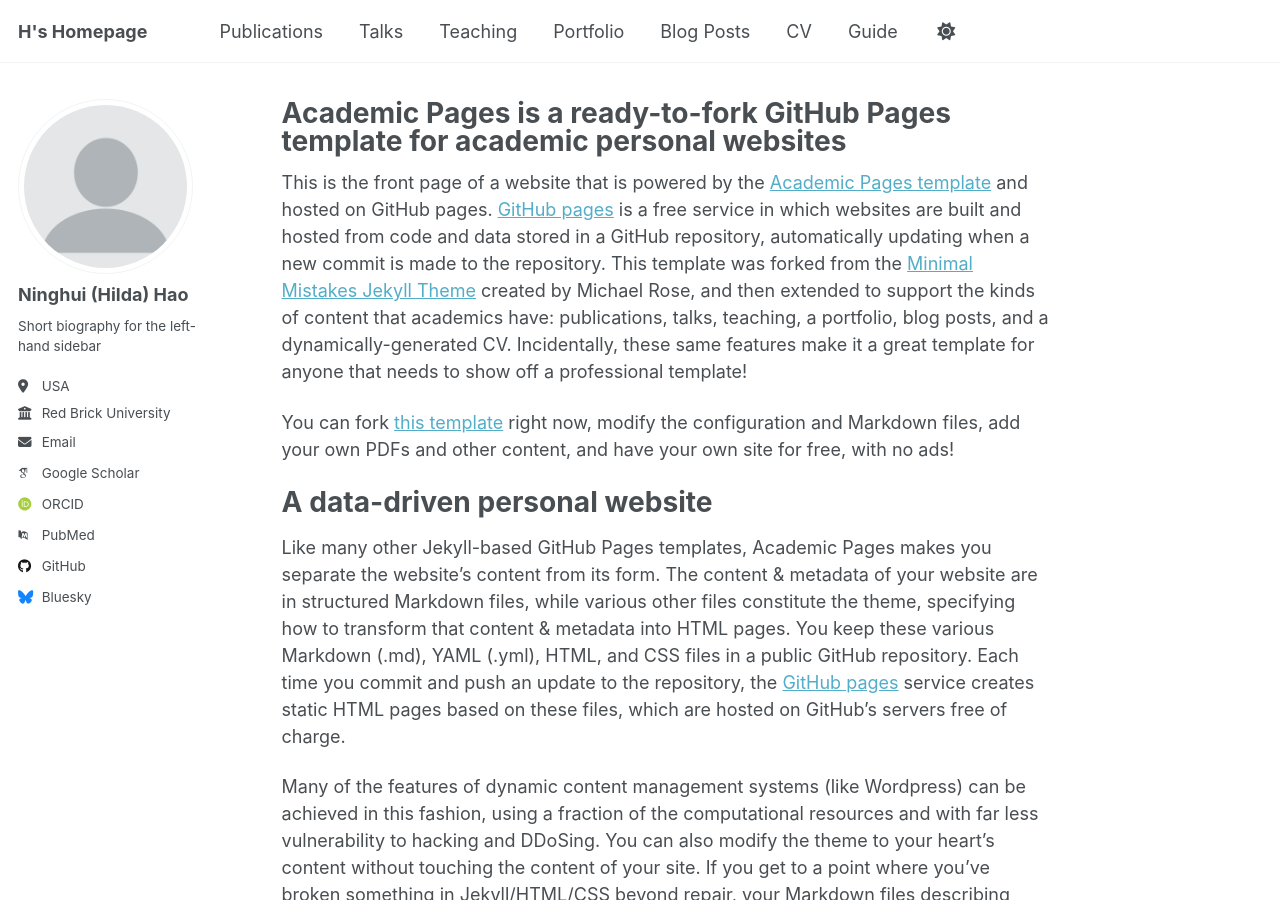
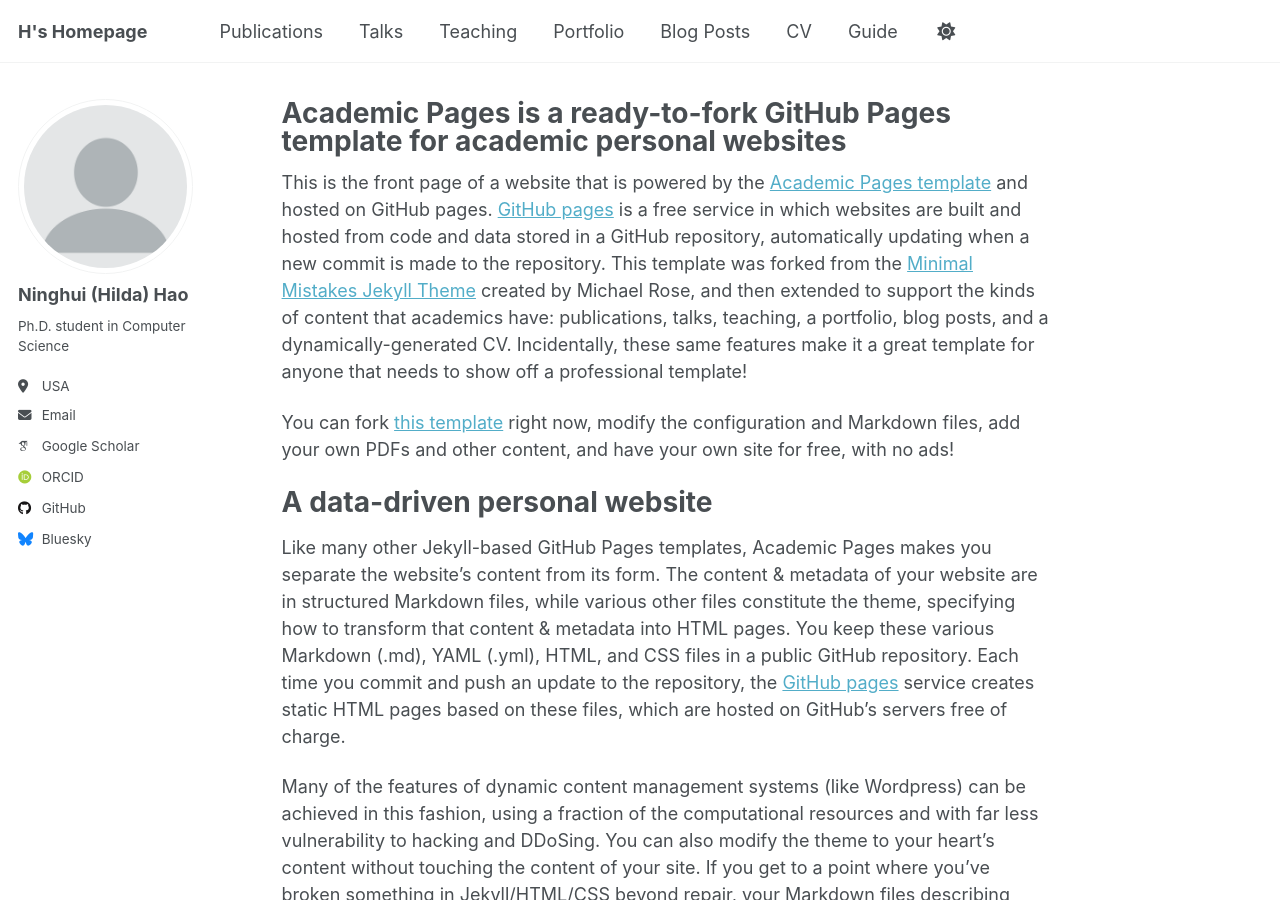
Before and after one commit to Haoninghui/Haoninghui.github.io, a Jekyll site: the page built from _pages/about.md, in a window 1280 px wide and 900 px high. Built offline with Jekyll 4.4.1, drawn with Linux system fonts in a browser that asks for light colours; some web fonts are replaced; a script that is not in the unit is left out.

Commit message:
some links

```diff
--- a/_config.yml
+++ b/_config.yml
@@ -25,21 +25,21 @@ author:
   avatar           : "profile.png"
   name             : "Ninghui (Hilda) Hao"
   pronouns         : # example: "she/her"
-  bio              : "Short biography for the left-hand sidebar"
+  bio              : "Ph.D. student in Computer Science"
   location         : "USA"
-  employer         : "Red Brick University"
+  employer         : # "Red Brick University"
   uri              : # URL
-  email            : "none@example.org"
+  email            : "nhao1@mgh.harvard.edu"
 
   # Academic websites
   academia         : # URL
   arxiv            : # URL - Update with the correct link to your profile
-  googlescholar    : "https://scholar.google.com/citations?user=PS_CX0AAAAAJ"
+  googlescholar    : "https://scholar.google.com/citations?hl=zh-CN&user=EB1NmZcAAAAJ"
   inspire-hep      : # URL
   impactstory      : # URL
-  orcid            : "http://orcid.org/yourorcidurl"
+  orcid            : "https://orcid.org/0009-0006-9014-1799"
   semantic         : # URL
-  pubmed           : "https://www.ncbi.nlm.nih.gov/pubmed/?term=john+snow"
+  pubmed           : # "https://www.ncbi.nlm.nih.gov/pubmed/?term=john+snow"
   researchgate     : # URL
   scopus           : # URL
 
```
